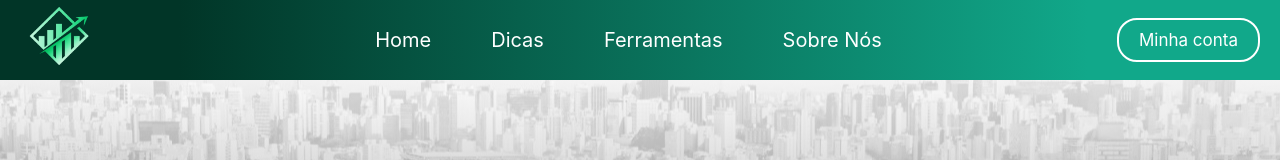
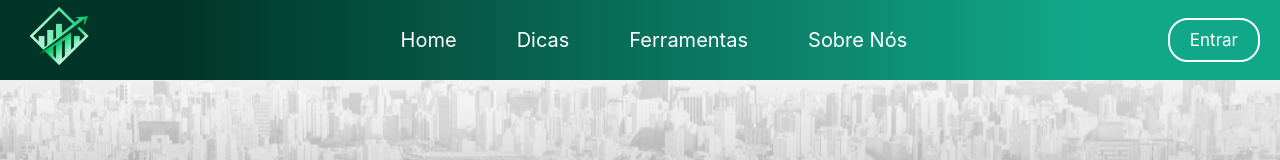
Before and after one commit to 2024-2-NCC2/Projeto5, a React (Create React App) app in the folder src/frontend/entrega 3 - crud/: page / in a window 1280 px wide. Shown: the top 160 px of the page. Built offline with nearby package versions, Linux system fonts and the light colour scheme.

Commit message:
correção no header

```diff
--- a/src/frontend/entrega 3 - crud/src/components/Header.js
+++ b/src/frontend/entrega 3 - crud/src/components/Header.js
@@ -1,4 +1,4 @@
-import React from 'react';
+import React, { useEffect, useState } from 'react';
 import styled from 'styled-components';
 
 const HeaderContainer = styled.header`
@@ -58,6 +58,13 @@ const MinhaContaButton = styled.a`
 `;
 
 function Header() {
+  const [isLoggedIn, setIsLoggedIn] = useState(false);
+
+  useEffect(() => {
+    const token = localStorage.getItem('token');
+    setIsLoggedIn(!!token);
+  }, []);
+
   return (
     <HeaderContainer>
       <Logo>
@@ -71,7 +78,9 @@ function Header() {
           <li><NavLink href="/sobre-nos">Sobre Nós</NavLink></li>
         </NavLinks>
       </Nav>
-      <MinhaContaButton href="/Hero">Minha conta</MinhaContaButton>
+      <MinhaContaButton href={isLoggedIn ? "/user" : "/login"}>
+        {isLoggedIn ? "Minha Conta" : "Entrar"}
+      </MinhaContaButton>
     </HeaderContainer>
   );
 }
```
